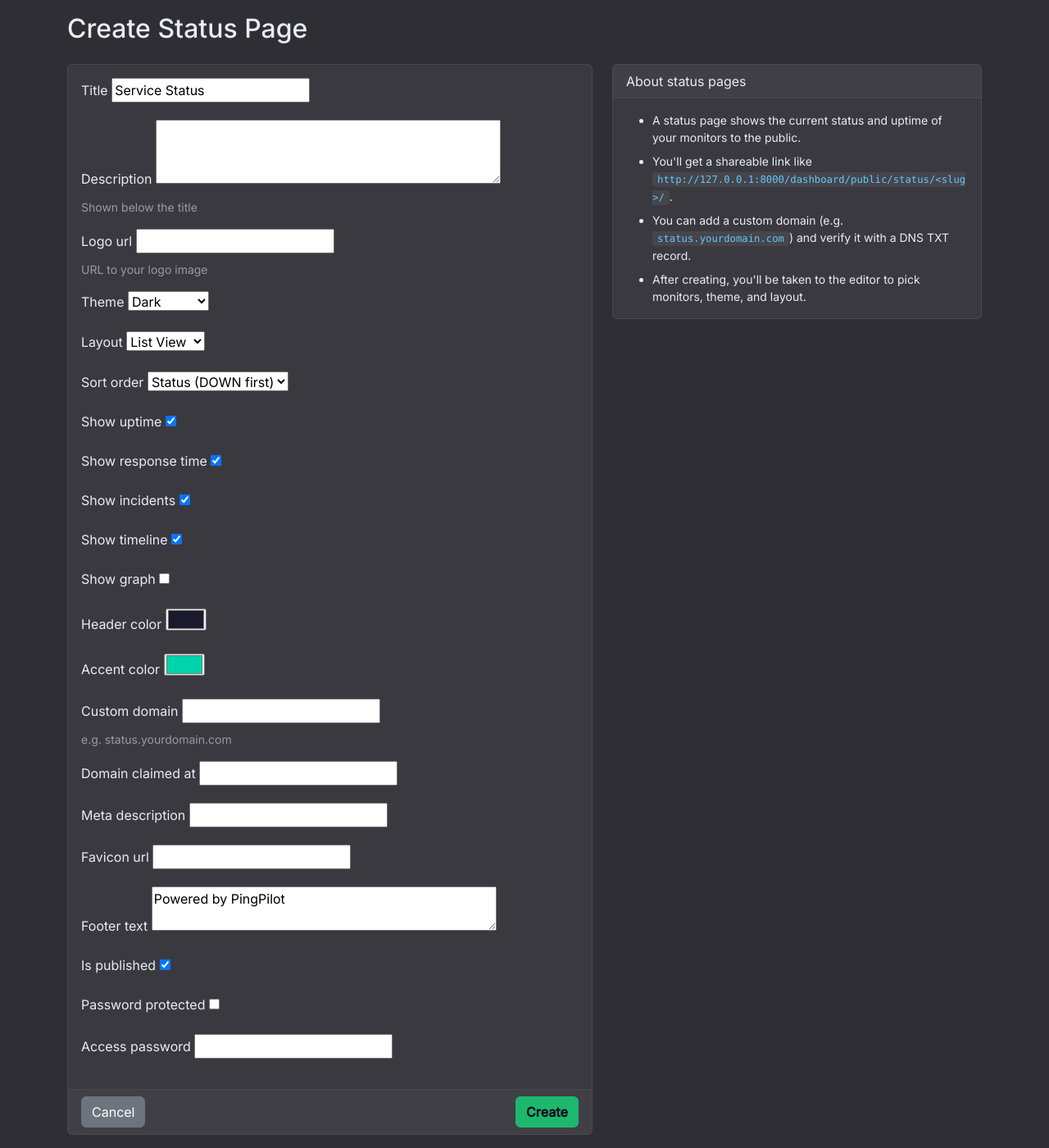
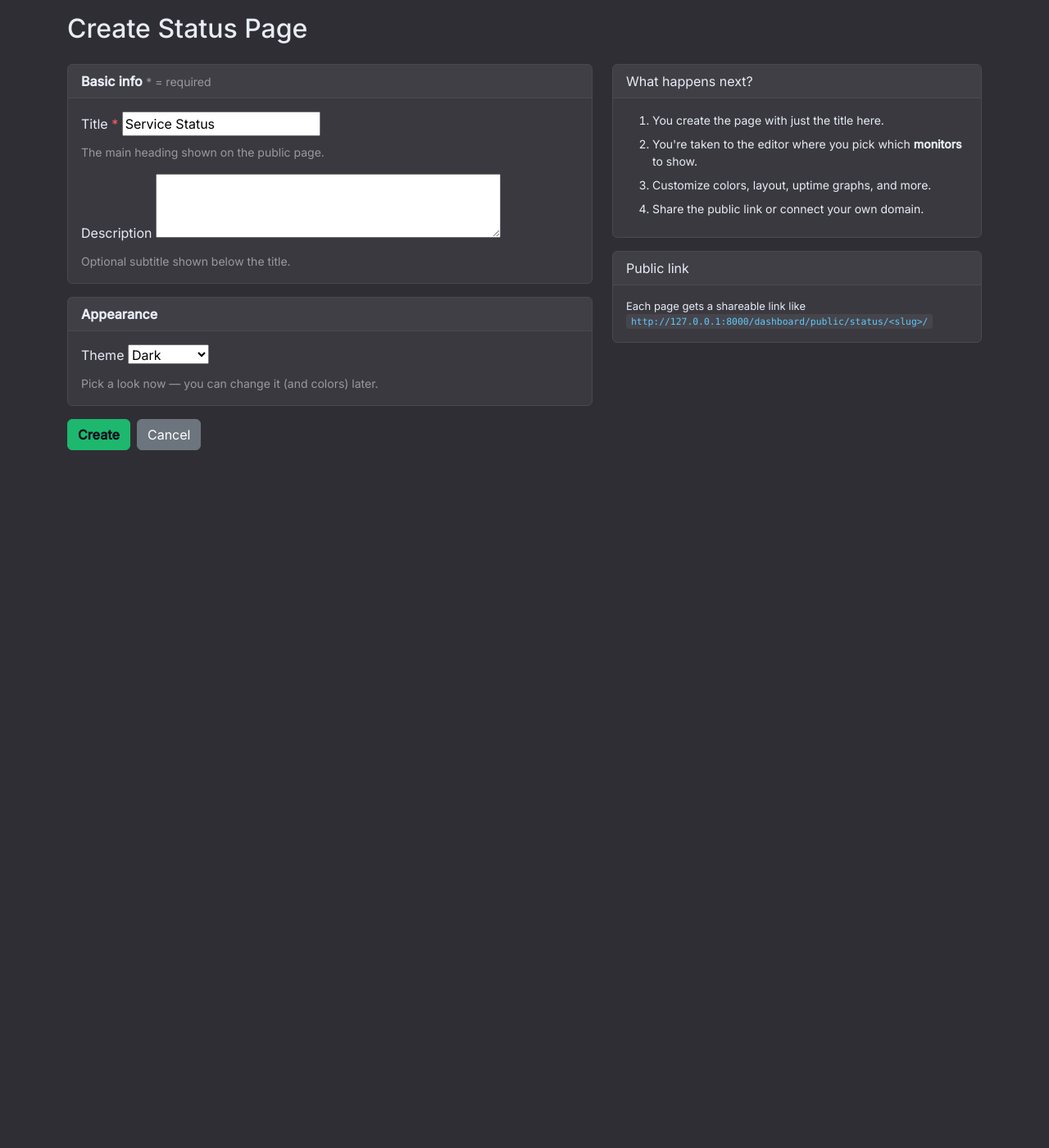
Before and after one commit to sakul7-stack/pingPilot, a Django app: page /dashboard/status-pages/create/ in a window 1280 px wide. Shown: the part 105-1505 px from the top of the page at 82% size. After the commit the page ends 654 px from the top, so only its background shows below. Run offline with Django 5.2, Linux system fonts and the light colour scheme; the visitor is signed in with stand-in values (Sample User, id 1).

Commit message:
status pages

```diff
--- a/statuspage/forms.py
+++ b/statuspage/forms.py
@@ -10,14 +10,22 @@ class StatusPageForm(forms.ModelForm):
         model = StatusPage
         exclude = ['user', 'slug', 'domain_verified',
                     'domain_verification_token', 'view_count',
-                    'created_at', 'updated_at']
+                    'created_at', 'updated_at', 'domain_claimed_at',
+                    'dns_instructions']
         widgets = {
             'description': forms.Textarea(attrs={'rows': 3}),
             'header_color': forms.TextInput(attrs={'type': 'color'}),
             'accent_color': forms.TextInput(attrs={'type': 'color'}),
-            'access_password': forms.PasswordInput(),
+            'access_password': forms.PasswordInput(attrs={'autocomplete': 'new-password'}),
             'footer_text': forms.Textarea(attrs={'rows': 2}),
+            'logo_url': forms.URLInput(attrs={'autocomplete': 'off', 'placeholder': 'https://example.com/logo.png'}),
+            'favicon_url': forms.URLInput(attrs={'autocomplete': 'off', 'placeholder': 'https://example.com/favicon.ico'}),
         }
+
+
+class StatusPageCreateForm(StatusPageForm):
+    class Meta(StatusPageForm.Meta):
+        fields = ['title', 'description', 'theme']
 
 
 class StatusPageMonitorForm(forms.ModelForm):
--- a/statuspage/templates/statuspage/create.html
+++ b/statuspage/templates/statuspage/create.html
@@ -10,39 +10,75 @@
   </nav>
   <h2 class="mb-4">Create Status Page</h2>
 
+  {% if messages %}
+    {% for message in messages %}
+      <div class="alert alert-{{ message.tags }} alert-dismissible fade show" role="alert">
+        {{ message }}
+        <button type="button" class="btn-close" data-bs-dismiss="alert"></button>
+      </div>
+    {% endfor %}
+  {% endif %}
+
   <div class="row">
     <div class="col-lg-7">
-      <form method="post" class="card">
+      <form method="post">
         {% csrf_token %}
-        <div class="card-body">
-          {% if form.non_field_errors %}
-            {% for e in form.non_field_errors %}<div class="alert alert-danger">{{ e }}</div>{% endfor %}
-          {% endif %}
-          {% for field in form %}
-          <div class="mb-3">
-            <label class="form-label">{{ field.label }}</label>
-            {{ field }}
-            {% if field.help_text %}<div class="form-text text-muted">{{ field.help_text }}</div>{% endif %}
-            {% for e in field.errors %}<div class="text-danger small">{{ e }}</div>{% endfor %}
+        {% if form.non_field_errors %}
+          {% for e in form.non_field_errors %}<div class="alert alert-danger">{{ e }}</div>{% endfor %}
+        {% endif %}
+
+        <div class="card mb-3">
+          <div class="card-header"><strong>Basic info</strong> <span class="text-muted small">* = required</span></div>
+          <div class="card-body">
+            <div class="mb-3">
+              <label class="form-label">Title <span class="text-danger">*</span></label>
+              {{ form.title }}
+              <div class="form-text text-muted">The main heading shown on the public page.</div>
+              {% for e in form.title.errors %}<div class="text-danger small">{{ e }}</div>{% endfor %}
+            </div>
+            <div class="mb-0">
+              <label class="form-label">Description</label>
+              {{ form.description }}
+              <div class="form-text text-muted">Optional subtitle shown below the title.</div>
+            </div>
           </div>
-          {% endfor %}
         </div>
-        <div class="card-footer d-flex justify-content-between">
+
+        <div class="card mb-3">
+          <div class="card-header"><strong>Appearance</strong></div>
+          <div class="card-body">
+            <div class="mb-0">
+              <label class="form-label">Theme</label>
+              {{ form.theme }}
+              <div class="form-text text-muted">Pick a look now — you can change it (and colors) later.</div>
+            </div>
+          </div>
+        </div>
+
+        <div class="d-flex gap-2 mb-5">
+          <button type="submit" class="btn btn-success">Create</button>
           <a href="{% url 'statuspage:list' %}" class="btn btn-secondary">Cancel</a>
-          <button type="submit" class="btn btn-success">Create</button>
         </div>
       </form>
     </div>
+
     <div class="col-lg-5">
+      <div class="card mb-3">
+        <div class="card-header">What happens next?</div>
+        <div class="card-body">
+          <ol class="mb-0" style="font-size:14px;">
+            <li class="mb-2">You create the page with just the title here.</li>
+            <li class="mb-2">You're taken to the editor where you pick which <strong>monitors</strong> to show.</li>
+            <li class="mb-2">Customize colors, layout, uptime graphs, and more.</li>
+            <li class="mb-2">Share the public link or connect your own domain.</li>
+          </ol>
+        </div>
+      </div>
       <div class="card">
-        <div class="card-header">About status pages</div>
+        <div class="card-header">Public link</div>
         <div class="card-body">
-          <ul class="mb-0" style="font-size:14px;">
-            <li class="mb-2">A status page shows the current status and uptime of your monitors to the public.</li>
-            <li class="mb-2">You'll get a shareable link like <code>{{ site_url }}/dashboard/public/status/&lt;slug&gt;/</code>.</li>
-            <li class="mb-2">You can add a custom domain (e.g. <code>status.yourdomain.com</code>) and verify it with a DNS TXT record.</li>
-            <li>After creating, you'll be taken to the editor to pick monitors, theme, and layout.</li>
-          </ul>
+          <p class="mb-0" style="font-size:13px;">Each page gets a shareable link like<br>
+          <code class="text-break">{{ site_url }}/dashboard/public/status/&lt;slug&gt;/</code></p>
         </div>
       </div>
     </div>
--- a/statuspage/views.py
+++ b/statuspage/views.py
@@ -16,7 +16,7 @@ from urllib.parse import urlparse
 
 from heartbeat.models import HeartBeat as Heartbeat, Incident
 from .models import StatusPage, StatusPageIncident
-from .forms import StatusPageForm, StatusPageMonitorFormSet
+from .forms import StatusPageForm, StatusPageCreateForm, StatusPageMonitorFormSet
 from .utils import build_timeline
 
 
@@ -36,7 +36,7 @@ def statuspage_list(request):
 @login_required
 def statuspage_create(request):
     if request.method == 'POST':
-        form = StatusPageForm(request.POST)
+        form = StatusPageCreateForm(request.POST)
         if form.is_valid():
             page = form.save(commit=False)
             page.user = request.user
@@ -44,11 +44,10 @@ def statuspage_create(request):
             page.slug = uuid.uuid4().hex[:12]
             page.domain_verification_token = get_random_string(64)
             page.save()
-            form.save_m2m()
             messages.success(request, 'Status page created!')
             return redirect('statuspage:edit', pk=page.pk)
     else:
-        form = StatusPageForm()
+        form = StatusPageCreateForm()
     return render(request, 'statuspage/create.html', {
         'form': form,
         'site_url': settings.SITE_URL.rstrip('/'),
```
